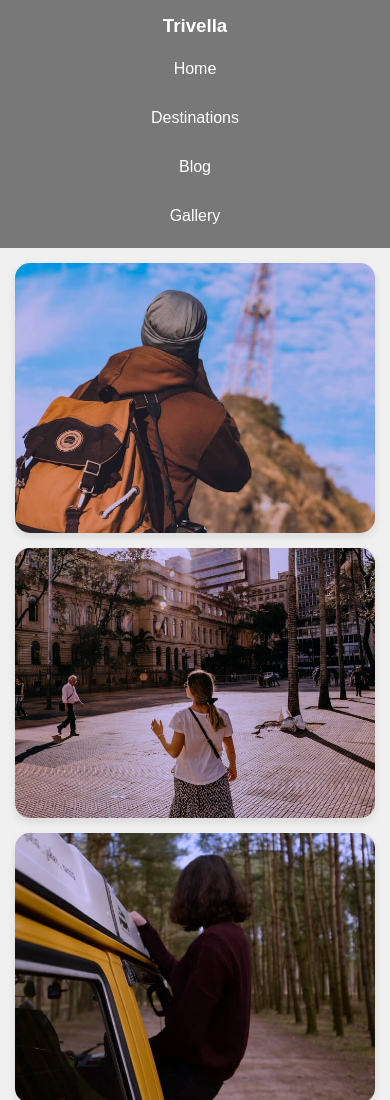
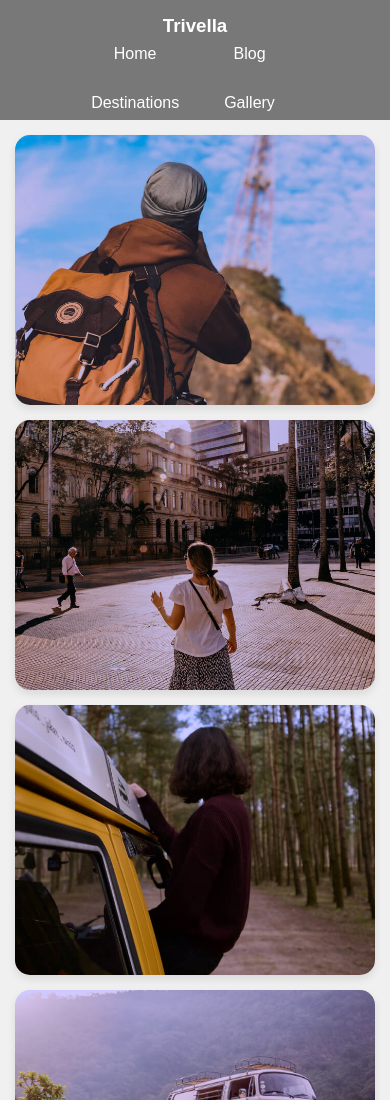
Before and after one commit to CSI-Trainee-2024/TASK1_Divya_23153041, a plain HTML site: page Task_1_Divya_23153041/gallery.html in a window 390 px wide. Shown: the top 1100 px of the page. Drawn offline with Linux system fonts and the light colour scheme.

Commit message:
Update gallery.CSS

```diff
--- a/Task_1_Divya_23153041/gallery.CSS
+++ b/Task_1_Divya_23153041/gallery.CSS
@@ -39,14 +39,16 @@ h1 {
     position: sticky;
     top: 0;
     z-index: 1000;
+    height: 61px;
 }
 .nav:hover {
     background-color: rgba(0, 0, 0, 0.7);
 }
 .menu {
     display: flex;
-    gap: clamp(10px, 2vw, 20px);
+    gap: 10px;
     flex-wrap: wrap;
+    margin-right: 24px;
 }
 .menu a {
     color: white;
@@ -132,7 +134,7 @@ h1 {
     .nav {
         flex-direction: column;
         padding: 15px;
-        gap: 15px;
+        height: 120px;
     }
     .menu {
         justify-content: center;
@@ -151,6 +153,7 @@ h1 {
         flex-direction: column;
         align-items: center;
         gap: 15px;
+        height: 100px;
 }
     .menu a {
         padding: 8px 15px;
```
